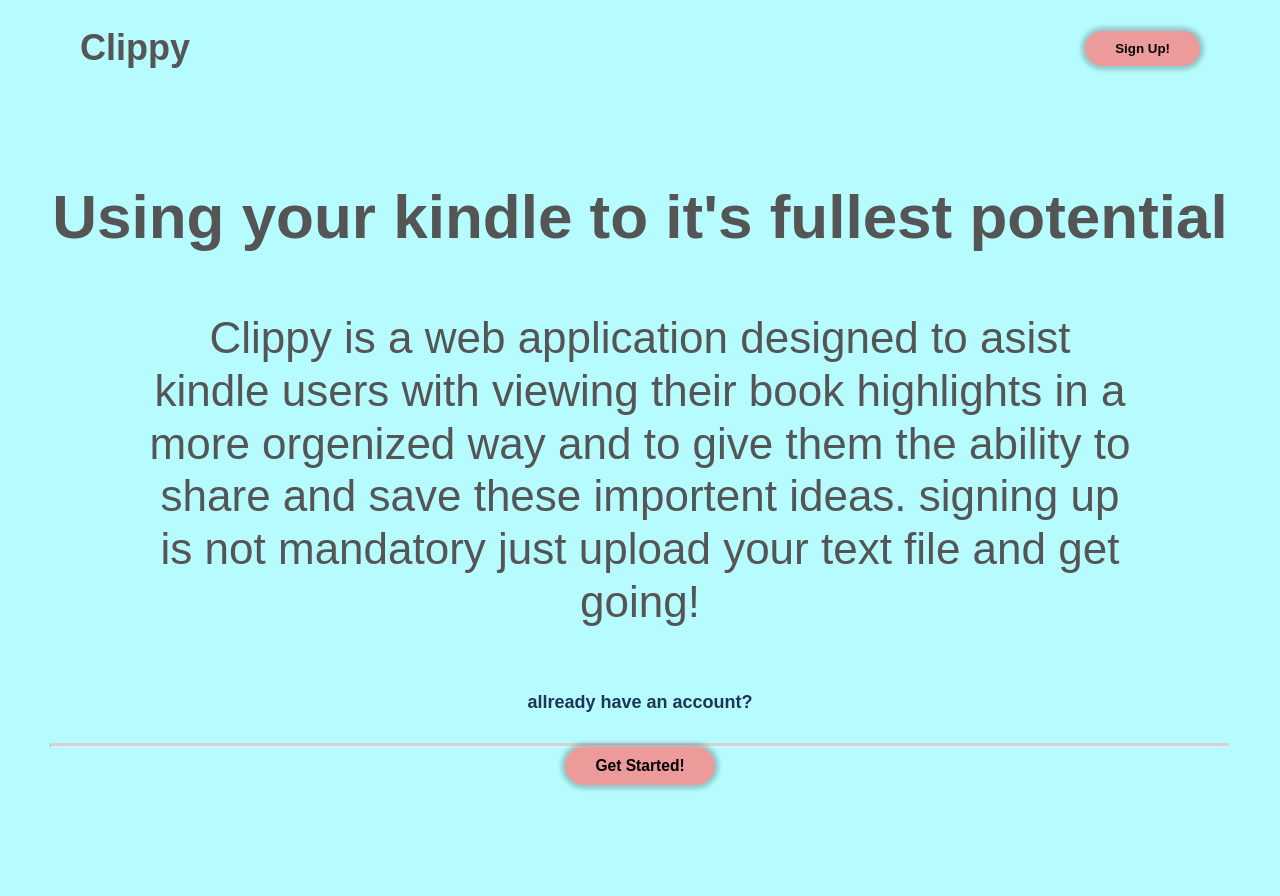
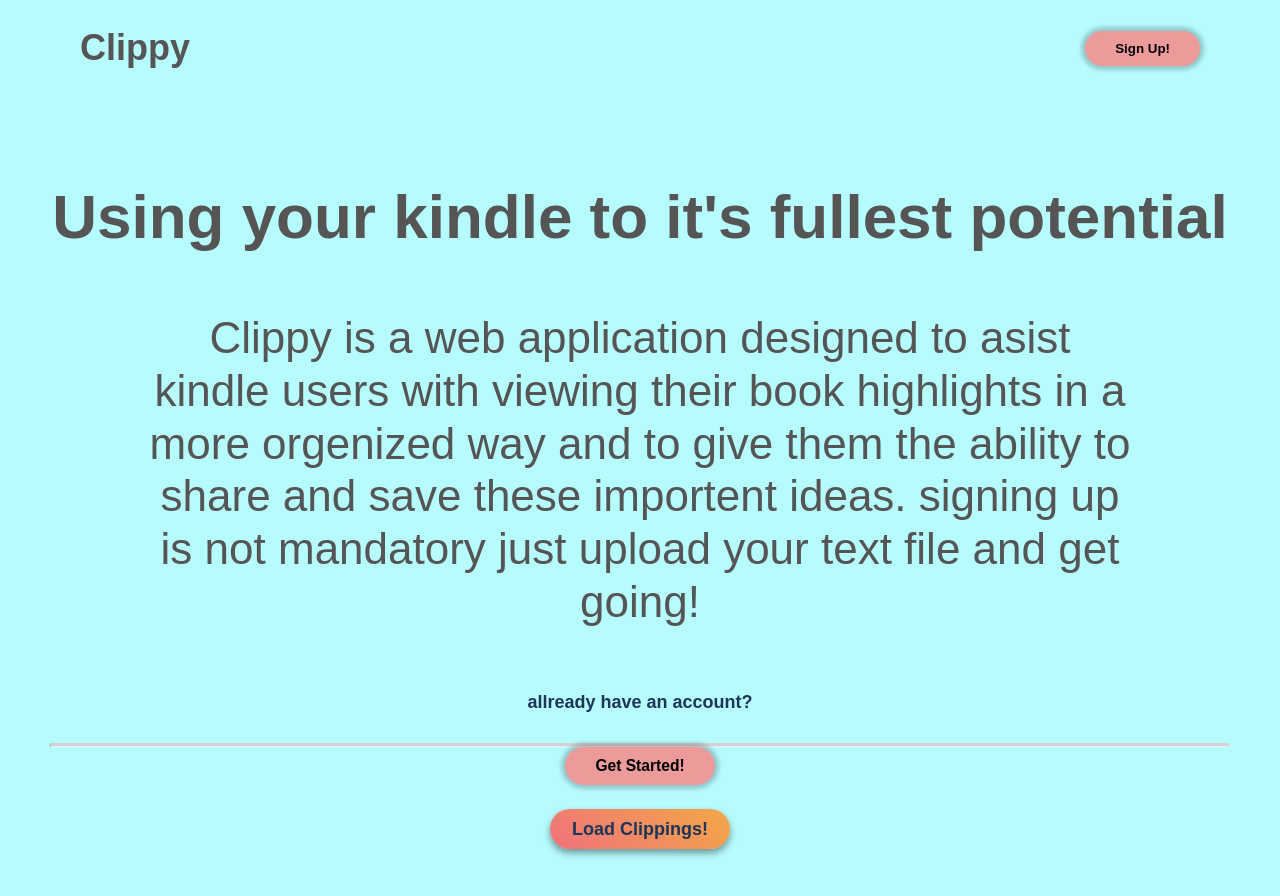
Before and after one commit to afik1/clippy-viewer, a Vue app: page /#/ in a window 1280 px wide. Shown: the top 896 px of the page. Before the commit the page ends 835 px from the top, so only its background shows below. Built offline with nearby package versions, Linux system fonts and the light colour scheme.

Commit message:
created store and file input

```diff
--- /dev/null
+++ b/src/components/AddClippingsFile.vue
@@ -0,0 +1,88 @@
+<template>
+  <div class="input-container">
+    <div class="input-btn">
+      <TextFileReader @file-read="parseFile"><slot></slot></TextFileReader>
+    </div>
+  </div>
+</template>
+
+<script lang="ts">
+import { parseClippingsFile, mergeLibrarys } from '../utils'
+import { defineComponent } from 'vue'
+import { Book } from '@/store/interfaces'
+import TextFileReader from '@/components/TextFileReader.vue'
+import { mapState, mapActions } from 'vuex'
+
+export default defineComponent({
+  name: 'AddClippingsFile',
+  props: {
+    resetLibrary: Boolean,
+  },
+  components: {
+    TextFileReader,
+  },
+  computed: {
+    ...mapState(['booksList']),
+  },
+  methods: {
+    ...mapActions(['setBooksList']),
+    parseFile(fileText: string) {
+      let booksList: Array<Book> = []
+
+      if (this.checkFileValidity()) {
+        booksList = parseClippingsFile(fileText)
+
+        if (!this.resetLibrary) {
+          booksList = mergeLibrarys(this.booksList, booksList)
+        }
+
+        this.setBooksList(booksList)
+        this.$emit('parseFinished')
+
+        // this.$store.dispatch(
+        //   'showErrorMessage',
+        //   'Sorry error while parsing file :))'
+        // )
+      }
+    },
+    checkFileValidity() {
+      return true
+    },
+  },
+})
+</script>
+
+<style scoped>
+.input-container {
+  display: flex;
+  align-items: center;
+  justify-content: center;
+}
+
+.input-btn {
+  display: block;
+  position: relative;
+  width: 180px;
+  height: 40px;
+  border-radius: 25px;
+  background: linear-gradient(40deg, #f0727c, #f3a846);
+  box-shadow: 0 4px 7px rgba(0, 0, 0, 0.4);
+  display: flex;
+  align-items: center;
+  justify-content: center;
+  color: #1d3557;
+  font-weight: bold;
+  cursor: pointer;
+  transition: transform 0.2s ease-out;
+}
+
+.input-btn:hover,
+.input-btn:focus {
+  transform: scale(1.02);
+}
+
+.input-btn:focus {
+  outline: 1px solid #000;
+  outline: -webkit-focus-ring-color auto 2px;
+}
+</style>
--- /dev/null
+++ b/src/components/TextFileReader.vue
@@ -0,0 +1,44 @@
+<template>
+  <div>
+    <div class="styled-btn">
+      <input type="file" id="file" ref="file" class="file" @change="onSelect" />
+      <label for="file"><slot></slot></label>
+    </div>
+  </div>
+</template>
+
+<script lang="js">
+
+export default {
+  name: 'TextFileReader',
+  methods: {
+    onSelect() {
+      let file = this.$refs.file.files[0]
+
+      if (file) {
+        var reader = new FileReader()
+        reader.readAsText(file, 'UTF-8')
+        reader.onload = function (evt) {
+          let fileText = evt.target.result
+          this.$emit('file-read', fileText)
+        }.bind(this)
+        reader.onerror = function () {
+          this.$store.dispatch(
+            'showErrorMessage',
+            'Sorry error while parsing file :))'
+          )
+        }
+      }
+    },
+  },
+}
+</script>
+
+<style>
+.file {
+  opacity: 0;
+  width: 0.1px;
+  height: 0.1px;
+  position: absolute;
+}
+</style>
--- a/src/store/index.ts
+++ b/src/store/index.ts
@@ -1,8 +1,11 @@
-import { createStore } from "vuex";
+import { createStore } from 'vuex'
+// import {  Book } from './interfaces'
+import AlertModule from './modules/alertModule'
+import LibraryModule from './modules/libraryModule'
 
 export default createStore({
-  state: {},
-  mutations: {},
-  actions: {},
-  modules: {},
-});
+  modules: {
+    alert: AlertModule,
+    library: LibraryModule,
+  },
+})
--- /dev/null
+++ b/src/store/interfaces.ts
@@ -0,0 +1,37 @@
+export interface Book {
+  bookName: string
+  clippings: Array<Clipping>
+}
+
+export interface Clipping {
+  text: string
+  details: ClippingDetails
+}
+
+export interface ClippingDetails {
+  date: string
+  page: string
+  rows: string
+}
+
+export enum AlertTypes {
+  ERROR,
+  SUCCESS,
+  WARNING,
+}
+
+export interface Alert {
+  alertText: string
+  alertType: AlertTypes
+}
+
+export interface AlertModuleState {
+  showAlert: boolean
+  alertText: string
+  alertType: AlertTypes
+}
+
+export interface LibraryModuleState {
+  selectedBook: Book
+  booksList: Array<Book>
+}
--- /dev/null
+++ b/src/store/modules/alertModule.ts
@@ -0,0 +1,37 @@
+import { AlertTypes, AlertModuleState } from '../interfaces'
+
+const AlertModule = {
+  namespaced: true,
+  state: {
+    showAlert: false,
+    alertText: '',
+    alertType: AlertTypes.ERROR,
+  } as AlertModuleState,
+  mutations: {
+    SET_MESSAGE_TEXT(state: AlertModuleState, text: string): void {
+      state.alertText = text
+    },
+    SET_MESSAGE_TYPE(state: AlertModuleState, type: AlertTypes): void {
+      state.alertType = type
+    },
+    SHOW_MESSAGE(state: AlertModuleState): void {
+      state.showAlert = true
+    },
+    HIDE_MESSAGE(state: AlertModuleState): void {
+      state.showAlert = false
+    },
+  },
+  actions: {
+    showErrorMessage(context: any, messageText: string): void {
+      context.commit('SET_MESSAGE_TYPE', AlertTypes.ERROR)
+      context.commit('SET_MESSAGE_TEXT', messageText)
+      context.commit('SHOW_MESSAGE')
+      setTimeout(() => context.commit('HIDE_MESSAGE'), 5000)
+    },
+    clearMessages(context: any): void {
+      context.commit('HIDE_MESSAGE')
+    },
+  },
+}
+
+export default AlertModule
--- /dev/null
+++ b/src/store/modules/libraryModule.ts
@@ -0,0 +1,31 @@
+import { LibraryModuleState, Book } from '../interfaces'
+
+const LibraryModule = {
+  namespaced: true,
+  state: {
+    booksList: [] as Array<Book>,
+    selectedBook: {} as Book,
+  } as LibraryModuleState,
+  mutations: {
+    SET_BOOKS(state: LibraryModuleState, books: Array<Book>) {
+      state.booksList = books
+    },
+    SET_CURRENT_BOOK(state: LibraryModuleState, book: Book) {
+      state.selectedBook = book
+    },
+    RESET_LIBRARY(state: LibraryModuleState) {
+      state.booksList = [] as Array<Book>
+      state.selectedBook = {} as Book
+    },
+  },
+  actions: {
+    setBooksList(context: any, booksList: Array<Book>) {
+      context.commit('SET_BOOKS', booksList)
+    },
+    setCurrentBook(context: any, currentBook: Book) {
+      context.commit('SET_CURRENT_BOOK', currentBook)
+    },
+  },
+}
+
+export default LibraryModule
--- /dev/null
+++ b/src/utils.ts
@@ -0,0 +1,122 @@
+import { Book, ClippingDetails } from '@/store/interfaces'
+
+const compareNames = (
+  firstObject: Array<string>,
+  secondObject: Array<string>
+) => {
+  const firstName = firstObject[0].toUpperCase()
+  const secondName = secondObject[0].toUpperCase()
+
+  if (firstName < secondName) {
+    return -1
+  }
+  if (firstName > secondName) {
+    return 1
+  }
+
+  return 0
+}
+
+const parseDetails = (details: string): ClippingDetails => {
+  const detailsArray: Array<string> = details.split('|')
+  detailsArray[0] = detailsArray[0].replace('- Your Highlight on page ', '')
+  detailsArray[0] = detailsArray[0].slice(0, -1)
+  detailsArray[1] = detailsArray[1].replace(' Location ', '')
+  detailsArray[1] = detailsArray[1].slice(0, -1)
+  detailsArray[2] = detailsArray[2].replace(' Added on ', '')
+
+  return {
+    date: detailsArray[2],
+    page: detailsArray[0],
+    rows: detailsArray[1],
+  } as ClippingDetails
+}
+
+const removeEmpty = (clippingsArray: Array<string>) => {
+  // Creating array from clippings file and sorting it
+  let parsedClippingsArrray = clippingsArray.map((clipping: string) => {
+    const parsedClipping = clipping.split('\r\n') as Array<string>
+    return parsedClipping.filter((detail) => detail != '')
+  })
+
+  parsedClippingsArrray.pop()
+  parsedClippingsArrray = parsedClippingsArrray.filter(
+    (clipping) =>
+      !clipping[0].includes('Your Clippings') &&
+      typeof clipping[2] !== 'undefined'
+  )
+  parsedClippingsArrray.sort(compareNames)
+
+  return parsedClippingsArrray
+}
+
+export function parseClippingsFile(text: string): Array<Book> {
+  const parsedText = removeEmpty(text.split('=========='))
+  const clippingsArray = [] as Array<Book>
+  const clippingObject = {} as Book
+  let currBook = ''
+
+  if (parsedText.length >= 1) {
+    // Selecting first book in list
+    currBook = parsedText[0][0]
+    clippingObject.bookName = currBook
+    clippingObject.clippings = []
+    clippingObject.clippings.push({
+      details: parseDetails(parsedText[0][1]),
+      text: parsedText[0][2],
+    })
+
+    // Iterating over array and saving all the clippings in order
+    for (let index = 1; index < parsedText.length; index++) {
+      if (parsedText[index][0] !== currBook) {
+        clippingsArray.push(clippingObject)
+        currBook = parsedText[index][0]
+        clippingObject.bookName = currBook
+        clippingObject.clippings = []
+      }
+
+      clippingObject.clippings.push({
+        details: parseDetails(parsedText[index][1]),
+        text: parsedText[index][2],
+      })
+    }
+
+    clippingsArray.push(clippingObject)
+  }
+
+  return clippingsArray
+}
+
+export function createClippingsFile(clippingsParsed: Array<Book>): void {
+  console.log(clippingsParsed)
+}
+
+export function mergeLibrarys(
+  originalLibrary: Array<Book>,
+  newLibrary: Array<Book>
+): Array<Book> {
+  let foundBook: Book
+  let foundClipping
+
+  newLibrary.forEach((book: Book) => {
+    foundBook = originalLibrary.find(
+      (originalBook: Book) => originalBook.bookName === book.bookName
+    ) as Book
+
+    if (foundBook === undefined) {
+      originalLibrary.push(book)
+    } else {
+      book.clippings.forEach((clipping) => {
+        foundClipping = foundBook.clippings.find(
+          (originalClipping) => clipping.text === originalClipping.text
+        )
+
+        if (foundClipping === undefined) {
+          foundBook.clippings.push(clipping)
+        }
+      })
+    }
+  })
+
+  return originalLibrary
+}
--- a/src/views/OpeningScreen.vue
+++ b/src/views/OpeningScreen.vue
@@ -19,10 +19,12 @@
           <h4 class="small-text">allready have an account?</h4>
           <hr class="divider" />
         </div>
-        <Button @click="showPopup = true">
+        <Button @click="showPopup()">
           <h3 class="btn-label">Get Started!</h3>
         </Button>
-        <!-- <FileAdd @parseFinished="fileParsed()">Load Clippings!</FileAdd> -->
+        <FileAdd class="file-input" @parseFinished="fileParsed()"
+          >Load Clippings!</FileAdd
+        >
       </div>
     </div>
     <!-- <div class="signin-container">
@@ -37,15 +39,25 @@
 <script lang="ts">
 import { defineComponent } from 'vue'
 import Button from '@/components/Button.vue'
-// import FileAdd from '../components/AddClippingsFile.vue'
+import FileAdd from '../components/AddClippingsFile.vue'
+import { mapActions, mapState } from 'vuex'
+
 // import AlertBox from '../components/AlertBox.vue'
 
 export default defineComponent({
   name: 'SignIn',
-  components: { Button },
+  components: { Button, FileAdd },
+  computed: {
+    ...mapState('alert', ['alertText']),
+  },
   methods: {
+    ...mapActions('alert', ['showErrorMessage']),
     fileParsed() {
       this.$router.push({ name: 'Library' })
+    },
+    showPopup() {
+      this.showErrorMessage('msg hahaha')
+      setTimeout(() => console.log(this.alertText), 4000)
     },
   },
 })
@@ -95,4 +107,8 @@ export default defineComponent({
 .divider {
   border-top: 3px solid lightgrey;
 }
+
+.file-input {
+  margin-top: 2.4rem;
+}
 </style>
```
